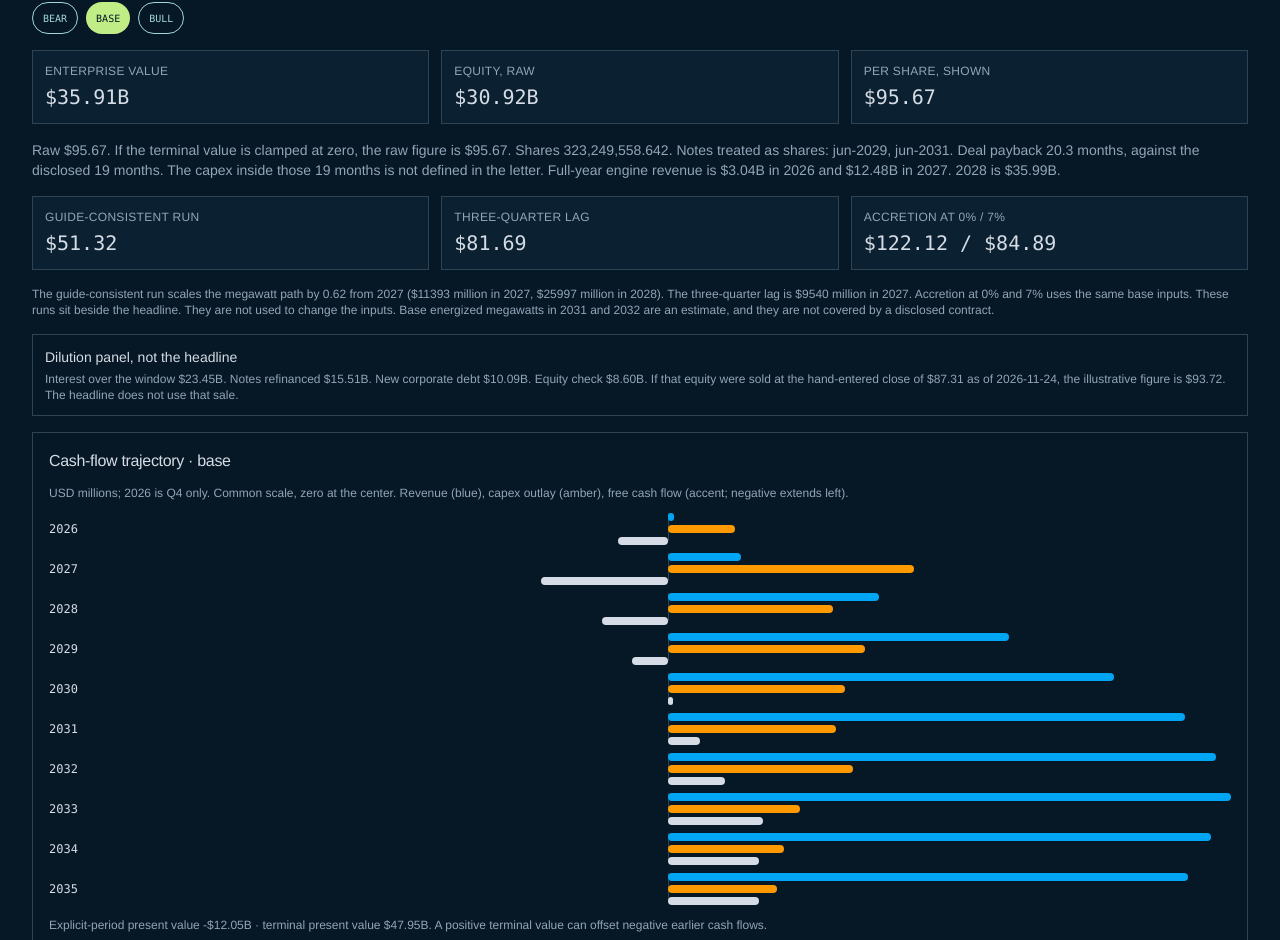
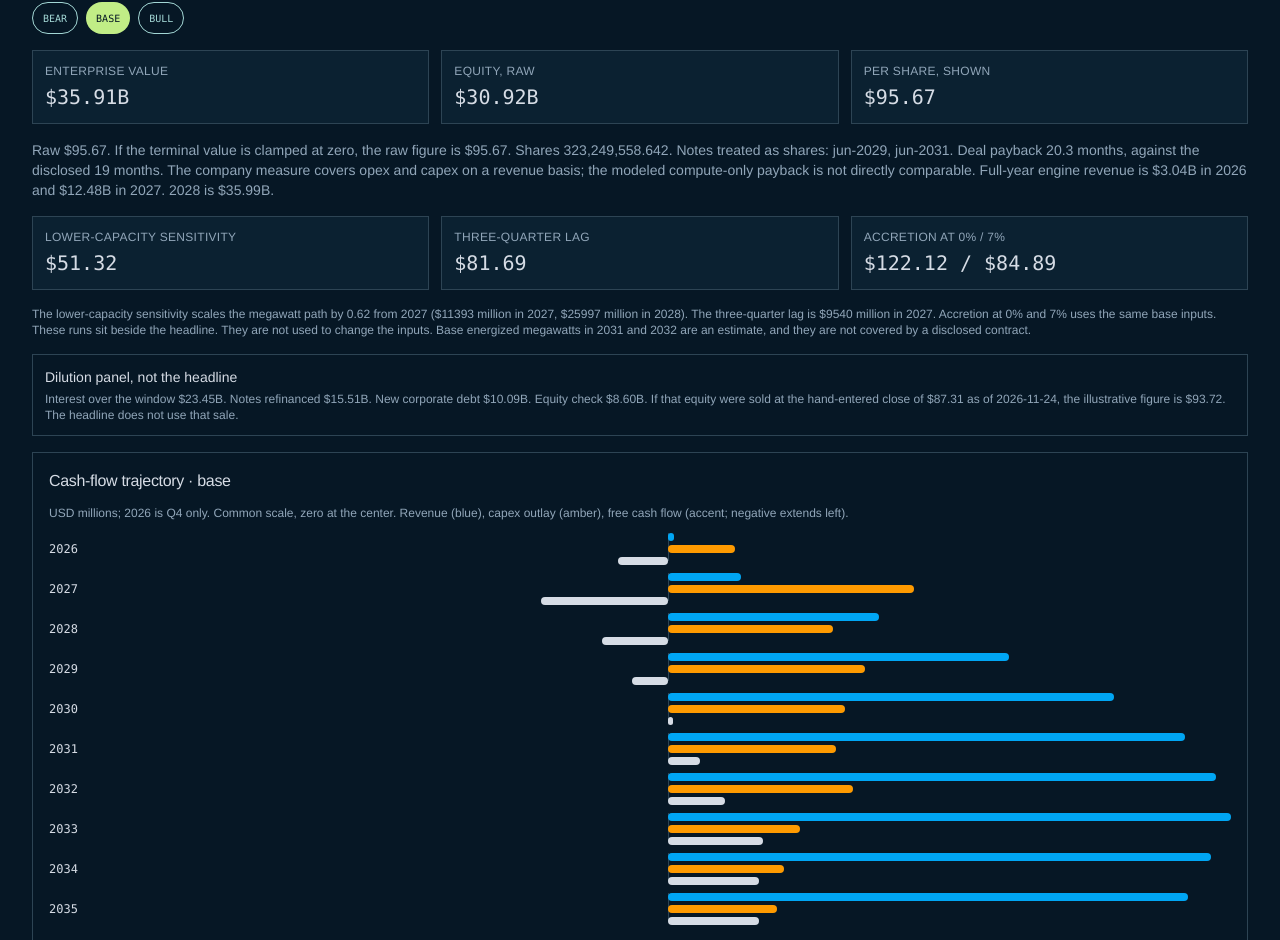
Before and after one commit to dfurry-boilermaker/nbismodel, a Next.js app: page /models in a window 1280 px wide. Shown: the part 4726-5666 px from the top of the page. Built offline with nearby package versions, Linux system fonts and the light colour scheme.

Commit message:
Align content and evidence with valuation audit: components/dcf-model.tsx

```diff
--- a/components/dcf-model.tsx
+++ b/components/dcf-model.tsx
@@ -91,16 +91,16 @@ export function DcfModel({ compact = false }: { compact?: boolean }) {
           <p className="text-sm text-muted">
             Raw {money(result.bridge.perShareRaw)}. If the terminal value is clamped at zero, the raw figure is {money(result.clampedRaw)}.
             Shares {result.bridge.shares.toLocaleString("en-US")}. Notes treated as shares: {result.bridge.converted.join(", ") || "none"}.
-            Deal payback {result.payback.deal.toFixed(1)} months, against the disclosed 19 months. The capex inside those 19 months is not defined in the letter.
+            Deal payback {result.payback.deal.toFixed(1)} months, against the disclosed 19 months. The company measure covers opex and capex on a revenue basis; the modeled compute-only payback is not directly comparable.
             Full-year engine revenue is {formatCompactUsd(result.fy2026 * 1e6)} in 2026 and {formatCompactUsd(result.fy2027 * 1e6)} in 2027. 2028 is {formatCompactUsd(result.fy2028 * 1e6)}.
           </p>
           <div className="grid gap-3 sm:grid-cols-3">
-            <Stat label="Guide-consistent run" value={money(sides.guide.raw)} />
+            <Stat label="Lower-capacity sensitivity" value={money(sides.guide.raw)} />
             <Stat label="Three-quarter lag" value={money(sides.lag.raw)} />
             <Stat label="Accretion at 0% / 7%" value={`${money(sides.sfc0)} / ${money(sides.sfc7)}`} />
           </div>
           <p className="text-xs text-muted">
-            The guide-consistent run scales the megawatt path by 0.62 from 2027 (${sides.guide.fy27.toFixed(0)} million in 2027, ${sides.guide.fy28.toFixed(0)} million in 2028).
+            The lower-capacity sensitivity scales the megawatt path by 0.62 from 2027 (${sides.guide.fy27.toFixed(0)} million in 2027, ${sides.guide.fy28.toFixed(0)} million in 2028).
             The three-quarter lag is ${sides.lag.fy27.toFixed(0)} million in 2027. Accretion at 0% and 7% uses the same base inputs. These runs sit beside the headline. They are not used to change the inputs.
             Base energized megawatts in 2031 and 2032 are an estimate, and they are not covered by a disclosed contract.
           </p>
```
